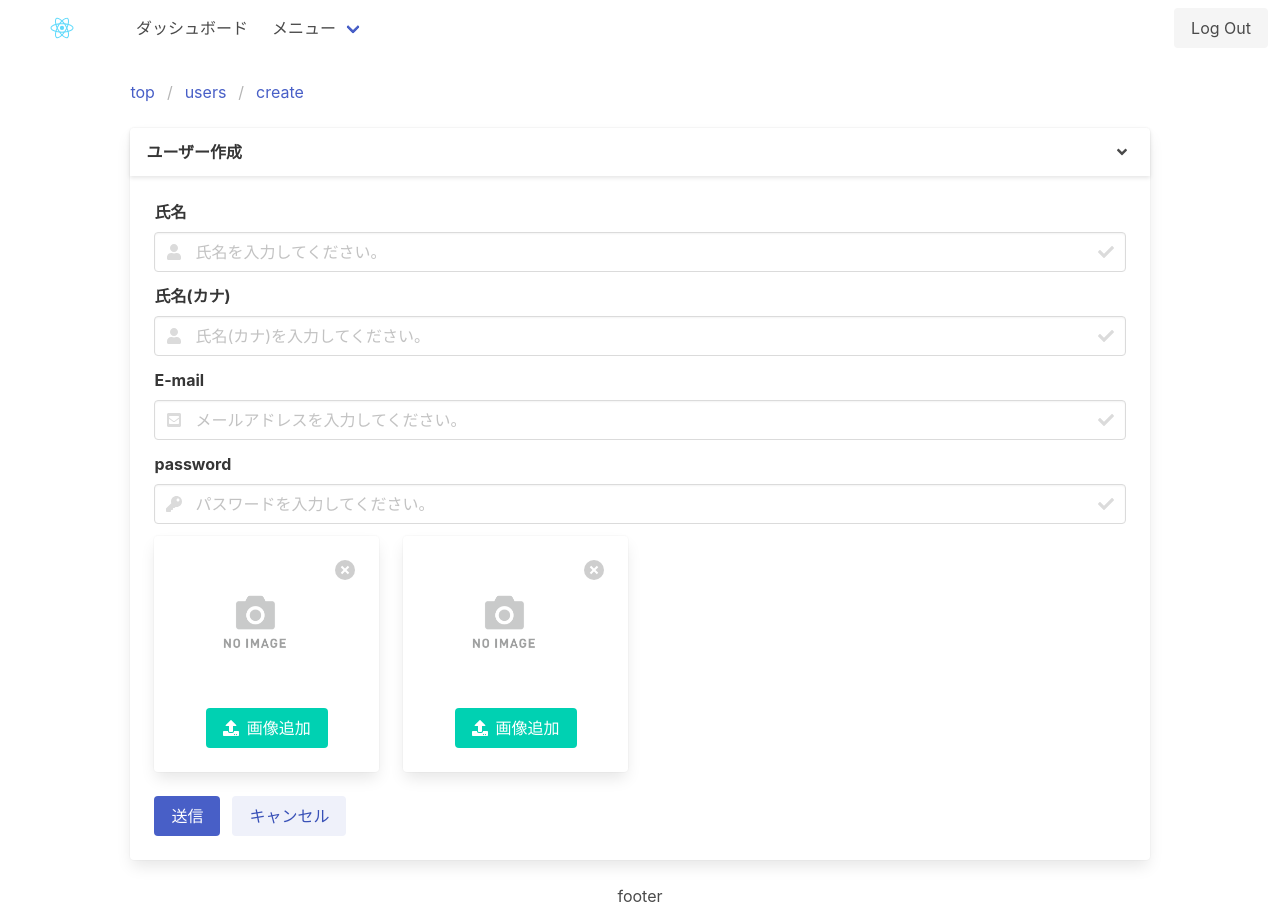
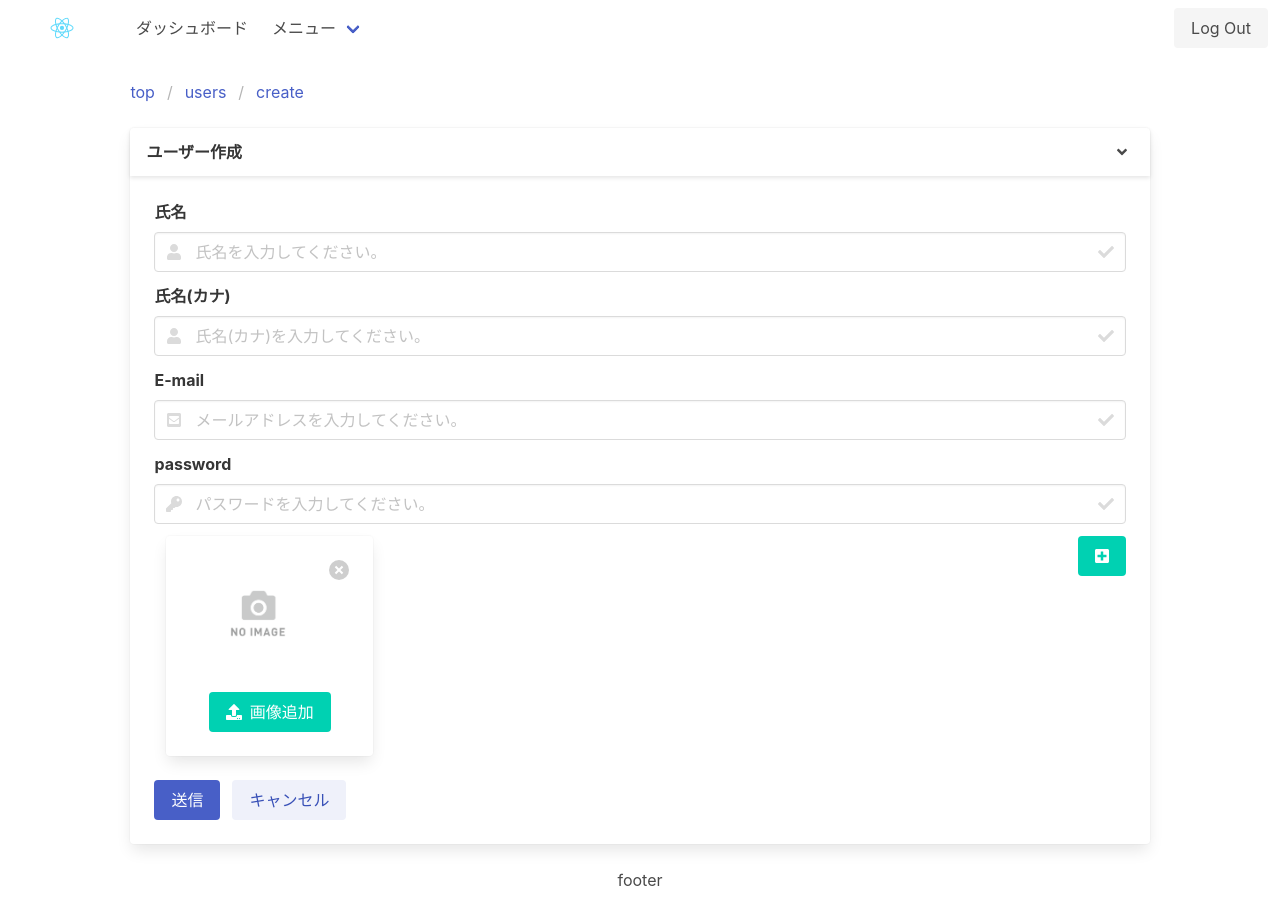
Before and after one commit to TOnodera/react.js-learning, a React (Create React App) app: page /users/create in a window 1280 px wide. Built offline with nearby package versions, Linux system fonts and the light colour scheme.

Commit message:
追加、削除できるようになった

```diff
--- a/src/components/molecules/FormImage/FormImage.js
+++ b/src/components/molecules/FormImage/FormImage.js
@@ -1,7 +1,7 @@
 import React from 'react'
 import noImage from '../../../images/noimage.png'
 
-class SimpleImage extends React.Component {
+class FormImage extends React.Component {
   constructor(props) {
     super(props)
     this.fileRef = React.createRef()
@@ -16,7 +16,7 @@ class SimpleImage extends React.Component {
         src: '',
       }
     })
-    this.props.onDeleteButtonClicked(e)
+    this.props.onDeleteButtonClicked(e, this.props.index)
   }
   fileHasChanged = (e) => {
     const reader = new FileReader()
@@ -72,4 +72,4 @@ class SimpleImage extends React.Component {
   }
 }
 
-export default SimpleImage
+export default FormImage
--- a/src/components/molecules/FormImage/FormImages.js
+++ b/src/components/molecules/FormImage/FormImages.js
@@ -1,8 +1,59 @@
 import React from 'react'
+import FormImage from './FormImage'
+class FormImages extends React.Component {
+  constructor(props) {
+    super(props)
+    this.state = {
+      fileImageComponents: [this.createFormImage(0)],
+    }
+  }
+  createFormImage = (index) => {
+    return {
+      index: index,
+      component: (
+        <FormImage
+          key={index}
+          index={index}
+          onDeleteButtonClicked={this.onDeleteButtonClicked}
+          className="column is-one-quarter"
+        />
+      ),
+    }
+  }
+  addFormImage = () => {
+    this.setState((state) => {
+      const fileImageComponents = state.fileImageComponents.slice()
+      fileImageComponents.push(this.createFormImage(fileImageComponents.length + 1))
+      return { fileImageComponents: fileImageComponents }
+    })
+  }
+  onDeleteButtonClicked = (e, index) => {
+    this.setState((state) => {
+      const fileImageComponents = state.fileImageComponents.filter((value) => {
+        return value.index != index
+      })
 
-class FormImages extends React.Component {
+      return {
+        fileImageComponents: fileImageComponents,
+      }
+    })
+  }
+  showComponents() {
+    return this.state.fileImageComponents.map((value) => {
+      return value.component
+    })
+  }
   render() {
-    return <div className="columns is-flex-wrap-wrap">{this.props.children}</div>
+    return (
+      <>
+        <div className="buttons is-pulled-right">
+          <button className="button is-primary" onClick={this.addFormImage}>
+            <i className="fas fa-plus-square"></i>
+          </button>
+        </div>
+        <div className="columns is-flex-wrap-wrap">{this.showComponents()}</div>
+      </>
+    )
   }
 }
 
--- a/src/components/pages/user/Create.js
+++ b/src/components/pages/user/Create.js
@@ -4,7 +4,6 @@ import GeneralTextInput from '../../molecules/GeneralTextInput'
 import FormImages from '../../molecules/FormImage/FormImages'
 import http from '../../../utilities/http'
 import Toast from '../../../utilities/toast'
-import FormImage from '../../molecules/FormImage/FormImage'
 
 class CreateUser extends React.Component {
   constructor(props) {
@@ -170,10 +169,7 @@ class CreateUser extends React.Component {
           type="password"
         />
 
-        <FormImages>
-          <FormImage className="is-one-quarter" />
-          <FormImage className="is-one-quarter" />
-        </FormImages>
+        <FormImages />
 
         <div className="field is-grouped">
           <div className="control">
```
